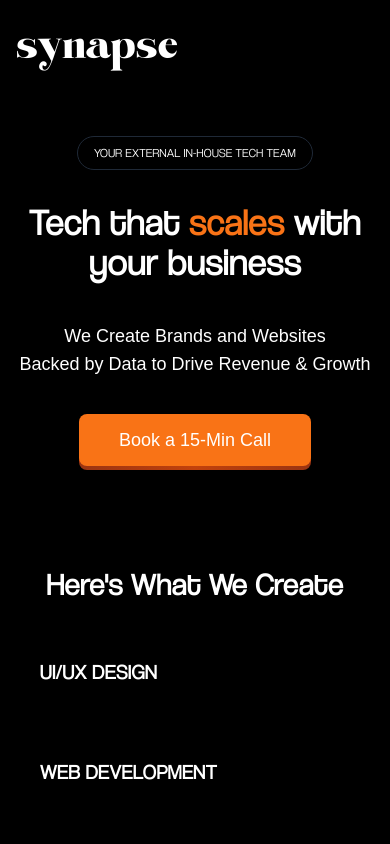
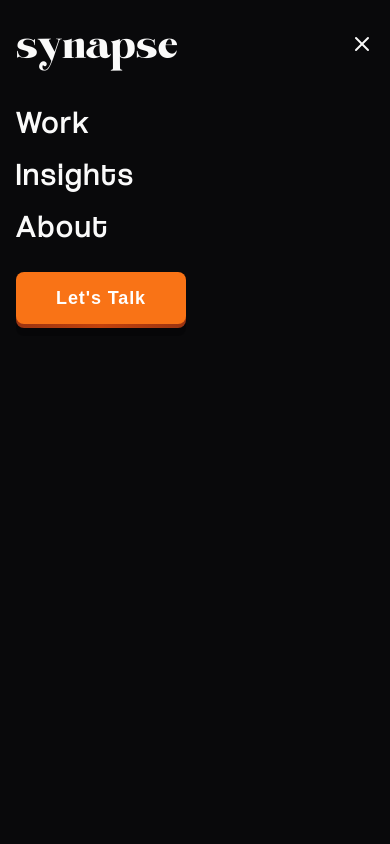
Before and after one commit to ommgh/agency, a Next.js app: page / in a window 390 px wide. Both pictures are taken after a click on the button 362 px from the left and 44 px from the top of the page. Shown: the top 844 px of the page. Built offline with nearby package versions, Linux system fonts and the light colour scheme.

Commit message:
minor--fixes

```diff
--- a/src/app/layout.tsx
+++ b/src/app/layout.tsx
@@ -2,6 +2,7 @@ import type { Metadata } from "next";
 import localFont from "next/font/local";
 import "./globals.css";
 import { Toaster } from "@/components/ui/toaster";
+import { ThemeProvider } from "@/components/theme-provider";
 
 const coolVeticaRegular = localFont({
   src: "./fonts/Coolvetica-Regular.ttf",
@@ -29,7 +30,14 @@ export default function RootLayout({
       <body
         className={`${coolVeticaRegular.variable} ${brochilloRegular.variable} antialiased`}
       >
-        {children}
+        <ThemeProvider
+          attribute={"class"}
+          defaultTheme="dark"
+          enableSystem
+          disableTransitionOnChange
+        >
+          {children}
+        </ThemeProvider>
         <Toaster />
       </body>
     </html>
--- a/src/components/PushableButton.tsx
+++ b/src/components/PushableButton.tsx
@@ -5,7 +5,7 @@ const PushableButton = ({ text = "Push me" }) => {
     <button className="relative border-none bg-transparent p-0 cursor-pointer outline-offset-4 transition duration-250 ease-linear">
       <span className="absolute top-0 left-0 w-full h-full rounded-lg bg-black/25 will-change-transform translate-y-2 transition-transform duration-600 ease-[cubic-bezier(0.3,0.7,0.4,1)] hover:translate-y-4 active:translate-y-1"></span>
       <span className="absolute top-0 left-0 w-full h-full rounded-lg bg-gradient-to-l from-orange-800 via-orange-700 to-orange-800"></span>
-      <span className="relative block px-10 py-3 text-lg text-white rounded-lg bg-orange-500 will-change-transform -translate-y-1 transition-transform duration-600 ease-[cubic-bezier(0.3,0.7,0.4,1)] hover:-translate-y-1.5 active:translate-y-0.5">
+      <span className="font-bold tracking-wider relative block px-10 py-3 text-lg text-white rounded-lg bg-orange-500 will-change-transform -translate-y-1 transition-transform duration-600 ease-[cubic-bezier(0.3,0.7,0.4,1)] hover:-translate-y-1.5 active:translate-y-0.5">
         {text}
       </span>
     </button>
--- a/src/components/landingPage/LandingPage.tsx
+++ b/src/components/landingPage/LandingPage.tsx
@@ -5,14 +5,12 @@ import Navbar from "./navbar";
 import Pricing from "./pricing";
 import Projects from "./projects";
 import Reviews from "./reviews";
-import Services from "./services";
 
 function LandingPage() {
   return (
     <>
       <Navbar />
       <Hero />
-      <Services />
       <Projects />
       <Pricing />
       <Reviews />
--- a/src/components/landingPage/hero.tsx
+++ b/src/components/landingPage/hero.tsx
@@ -1,7 +1,6 @@
 import Link from "next/link";
 import React from "react";
 import PushableButton from "@/components/PushableButton";
-import { Spotlight } from "@/components/ui/Sotlight";
 
 export default function Hero() {
   return (
--- a/src/components/landingPage/navbar.tsx
+++ b/src/components/landingPage/navbar.tsx
@@ -1,56 +1,106 @@
-import { Menu } from "lucide-react";
+"use client";
 import Link from "next/link";
-import React from "react";
+import React, { useState } from "react";
 import ShinyButton from "../ui/shiny-button";
+import { Calendar, Menu, X } from "lucide-react";
+import PushableButton from "../PushableButton";
 
 export default function Navbar() {
+  const [isMobileMenuOpen, setIsMobileMenuOpen] = useState(false);
+
+  const toggleMobileMenu = () => {
+    setIsMobileMenuOpen((prev) => !prev);
+  };
+
   return (
     <div className="">
       <nav className="container mx-auto px-4 py-6 flex items-center justify-between">
         <Link
           href="/"
-          className={`text-4xl`}
+          className="text-4xl"
           style={{ fontFamily: "var(--font-broch-reg)" }}
         >
           synapse
         </Link>
+
         <div className="hidden md:flex items-center gap-8">
           <Link
             href="/work"
-            className={`hover:text-orange-500 transition-colors text-lg font-bold tracking-widest`}
+            className="hover:text-orange-500 transition-colors text-lg font-bold tracking-widest"
             style={{ fontFamily: "var(--font-cool-reg)" }}
           >
             Work
           </Link>
           <Link
             href="/insights"
-            className={`hover:text-orange-500 transition-colors text-lg font-bold tracking-widest`}
+            className="hover:text-orange-500 transition-colors text-lg font-bold tracking-widest"
             style={{ fontFamily: "var(--font-cool-reg)" }}
           >
             Insights
           </Link>
           <Link
             href="/about"
-            className={`hover:text-orange-500 transition-colors text-lg font-bold tracking-widest`}
+            className="hover:text-orange-500 transition-colors text-lg font-bold tracking-widest"
             style={{ fontFamily: "var(--font-cool-reg)" }}
           >
             About
           </Link>
         </div>
-        <div className="flex items-center gap-4">
+
+        <div className="hidden md:flex items-center gap-4">
           <Link href="/consultation">
             <ShinyButton
               style={{ fontFamily: "var(--font-cool-reg)" }}
-              className="hidden md:inline-block font-bold tracking-widest rounded-lg bg-white text-xl text-black px-6 py-2"
+              className="font-bold tracking-widest rounded-lg px-6 py-2"
             >
               Got an idea ?
             </ShinyButton>
           </Link>
-          <button className="md:hidden text-black">
-            <Menu size={24} />
-          </button>
         </div>
+
+        <button
+          onClick={toggleMobileMenu}
+          className="md:hidden text-2xl focus:outline-none"
+        >
+          {isMobileMenuOpen ? (
+            <X className="h-6 w-6" />
+          ) : (
+            <Menu className="h-6 w-6" />
+          )}
+        </button>
       </nav>
+
+      {/* Mobile Menu */}
+      {isMobileMenuOpen && (
+        <div className="md:hidden min-h-screen">
+          <div className="flex flex-col items-start px-4 py-4 gap-4">
+            <Link
+              href="/work"
+              className="hover:text-orange-500 transition-colors text-3xl font-bold tracking-widest"
+              style={{ fontFamily: "var(--font-cool-reg)" }}
+            >
+              Work
+            </Link>
+            <Link
+              href="/insights"
+              className="hover:text-orange-500 transition-colors text-3xl font-bold tracking-widest"
+              style={{ fontFamily: "var(--font-cool-reg)" }}
+            >
+              Insights
+            </Link>
+            <Link
+              href="/about"
+              className="hover:text-orange-500 transition-colors text-3xl font-bold tracking-widest"
+              style={{ fontFamily: "var(--font-cool-reg)" }}
+            >
+              About
+            </Link>
+          </div>
+          <div className=" p-4">
+            <PushableButton text="Let's Talk" />
+          </div>
+        </div>
+      )}
     </div>
   );
 }
--- a/src/components/landingPage/services.tsx
+++ b/src/components/landingPage/services.tsx
@@ -76,7 +76,7 @@ export default function Services() {
                 onTouchStart={() => handleTouchStart(service.id)}
                 animate={{
                   backgroundColor:
-                    hoveredService === service.id ? "#EF7014" : "#000000",
+                    hoveredService === service.id ? "#EF7014" : "transparent",
                 }}
                 transition={{ duration: 0.3 }}
               >
--- a/src/components/ui/shiny-button.tsx
+++ b/src/components/ui/shiny-button.tsx
@@ -43,7 +43,7 @@ const ShinyButton = React.forwardRef<HTMLButtonElement, ShinyButtonProps>(
         {...animationProps}
         {...props}
         className={cn(
-          "relative rounded-lg px-6 py-2 font-medium backdrop-blur-xl transition-shadow duration-300 ease-in-out hover:shadow dark:bg-[radial-gradient(circle_at_50%_0%,hsl(var(--primary)/10%)_0%,transparent_60%)] dark:hover:shadow-[0_0_20px_hsl(var(--primary)/10%)]",
+          "relative rounded-lg px-6 py-2 font-medium dark:border-orange-500 duration-300 ease-in-out hover:shadow dark:bg-transparent]",
           className
         )}
       >
--- a/tailwind.config.ts
+++ b/tailwind.config.ts
@@ -25,8 +25,8 @@ const config: Config = {
         },
       },
       colors: {
-        background: "#000000",
-        foreground: "#ffffff",
+        background: "hsl(var(--background))",
+        foreground: "hsl(var(--foreground))",
         card: {
           DEFAULT: "hsl(var(--card))",
           foreground: "hsl(var(--card-foreground))",
```
